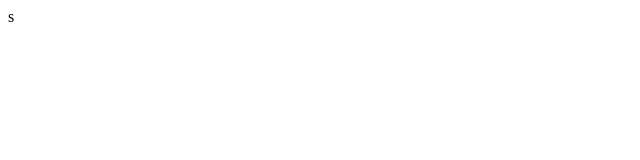
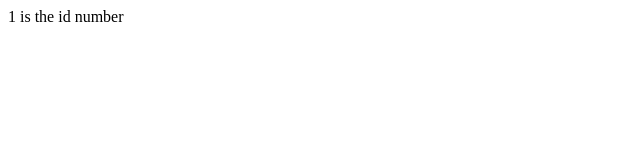
Before and after one commit to MuhammetEmreNumanoglu/NextJS, a Next.js app: page /users/employees/1 in a window 1280 px wide. Shown: the top 160 px of the page, without its empty margins (0-640 px from the left). Built offline with nearby package versions, Linux system fonts and the light colour scheme.

Commit message:
Getting Parameters In Dynamic URL's

```diff
--- a/src/app/users/employees/[slug]/page.js
+++ b/src/app/users/employees/[slug]/page.js
@@ -1,11 +1,11 @@
 import React from 'react'
 
-const EmployeeId = () => {
+export default async function EmployeeIdPage({params}) {
+    console.log(await params)
+    const {slug} = await params;
   return (
     <div>
-      s
+      {slug} is the id number
     </div>
   )
 }
-
-export default EmployeeId
```
